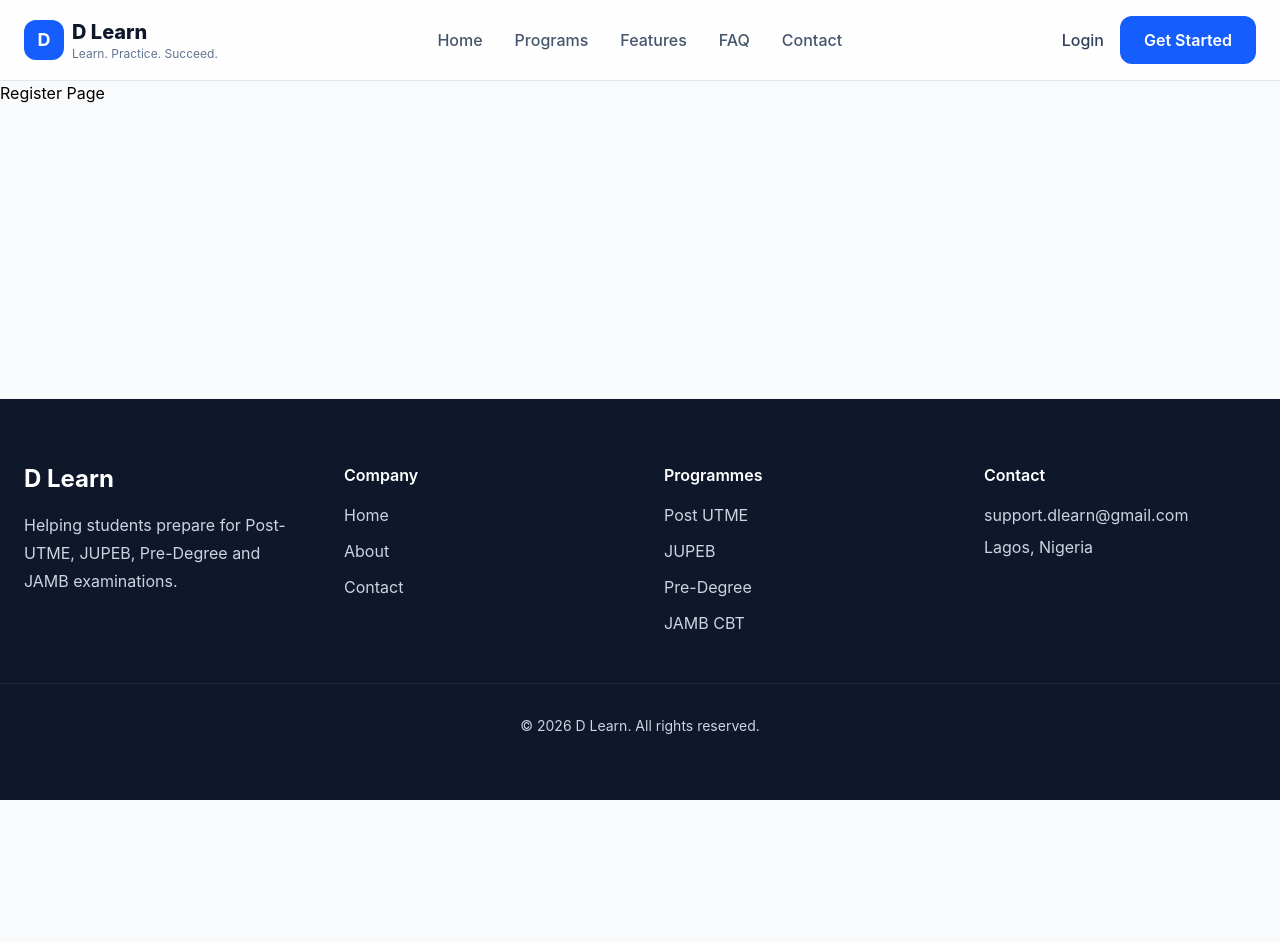
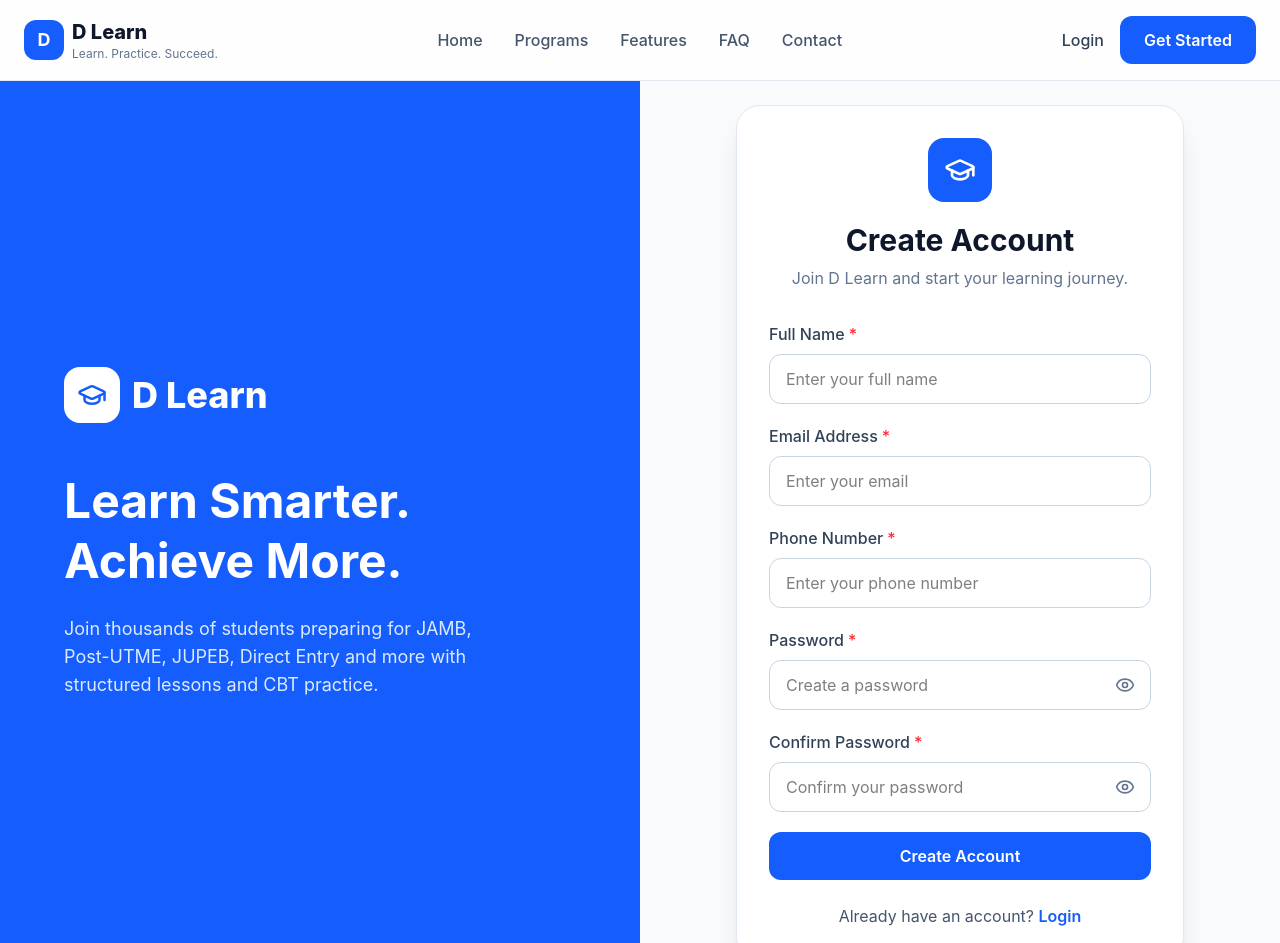
Before and after one commit to paulwebsdev/d-learn, a React (Vite) app: page /register in a window 1280 px wide. Shown: the top 943 px of the page. Before the commit the page ends 800 px from the top, so only its background shows below. Built offline with nearby package versions, Linux system fonts and the light colour scheme.

Commit message:
Add complete register page with validation

```diff
--- a/src/pages/auth/Register.jsx
+++ b/src/pages/auth/Register.jsx
@@ -1,8 +1,159 @@
+import { useState } from "react";
+import { Link } from "react-router-dom";
+
+import AuthLayout from "../../components/auth/AuthLayout";
+import AuthCard from "../../components/auth/AuthCard";
+import AuthHeader from "../../components/auth/AuthHeader";
+import AuthInput from "../../components/auth/AuthInput";
+import PasswordInput from "../../components/auth/PasswordInput";
+import Button from "../../components/ui/Button";
+
 function Register() {
+  const [fullName, setFullName] = useState("");
+  const [email, setEmail] = useState("");
+  const [phone, setPhone] = useState("");
+  const [password, setPassword] = useState("");
+  const [confirmPassword, setConfirmPassword] = useState("");
+  const [errors, setErrors] = useState({});
+
+  const handleSubmit = (e) => {
+    e.preventDefault();
+
+    const newErrors = {};
+
+    // Full Name
+    if (!fullName.trim()) {
+      newErrors.fullName = "Full name is required.";
+    }
+
+    // Email
+    if (!email.trim()) {
+      newErrors.email = "Email is required.";
+    } else if (!/\S+@\S+\.\S+/.test(email)) {
+      newErrors.email = "Please enter a valid email.";
+    }
+
+    // Phone
+    if (!phone.trim()) {
+      newErrors.phone = "Phone number is required.";
+    } else if (!/^\d{11}$/.test(phone)) {
+      newErrors.phone = "Phone number must be exactly 11 digits.";
+    }
+
+    // Password
+    if (!password) {
+      newErrors.password = "Password is required.";
+    } else if (password.length < 8) {
+      newErrors.password = "Password must be at least 8 characters.";
+    }
+
+    // Confirm Password
+    if (!confirmPassword) {
+      newErrors.confirmPassword = "Please confirm your password.";
+    } else if (password !== confirmPassword) {
+      newErrors.confirmPassword = "Passwords do not match.";
+    }
+
+    setErrors(newErrors);
+
+    if (Object.keys(newErrors).length > 0) {
+      return;
+    }
+
+    console.log({
+      fullName,
+      email,
+      phone,
+      password,
+      confirmPassword,
+    });
+
+    alert("Registration Successful! 🎉");
+
+    // Clear the form
+    setFullName("");
+    setEmail("");
+    setPhone("");
+    setPassword("");
+    setConfirmPassword("");
+    setErrors({});
+  };
+
   return (
-    <div>
-      <h1>Register Page</h1>
-    </div>
+    <AuthLayout>
+      <AuthCard>
+        <AuthHeader
+          title="Create Account"
+          subtitle="Join D Learn and start your learning journey."
+        />
+
+        <form onSubmit={handleSubmit}>
+          <AuthInput
+            label="Full Name"
+            placeholder="Enter your full name"
+            value={fullName}
+            onChange={(e) => setFullName(e.target.value)}
+            required
+            error={errors.fullName}
+          />
+
+          <AuthInput
+            label="Email Address"
+            type="email"
+            placeholder="Enter your email"
+            value={email}
+            onChange={(e) => setEmail(e.target.value)}
+            required
+            error={errors.email}
+          />
+
+          <AuthInput
+            label="Phone Number"
+            type="tel"
+            placeholder="Enter your phone number"
+            value={phone}
+            onChange={(e) => setPhone(e.target.value)}
+            required
+            error={errors.phone}
+          />
+
+          <PasswordInput
+            label="Password"
+            placeholder="Create a password"
+            value={password}
+            onChange={(e) => setPassword(e.target.value)}
+            required
+            error={errors.password}
+          />
+
+          <PasswordInput
+            label="Confirm Password"
+            placeholder="Confirm your password"
+            value={confirmPassword}
+            onChange={(e) => setConfirmPassword(e.target.value)}
+            required
+            error={errors.confirmPassword}
+          />
+
+          <Button
+            type="submit"
+            className="w-full"
+          >
+            Create Account
+          </Button>
+        </form>
+
+        <p className="mt-6 text-center text-slate-600">
+          Already have an account?{" "}
+          <Link
+            to="/login"
+            className="font-semibold text-blue-600 hover:underline"
+          >
+            Login
+          </Link>
+        </p>
+      </AuthCard>
+    </AuthLayout>
   );
 }
 
```
